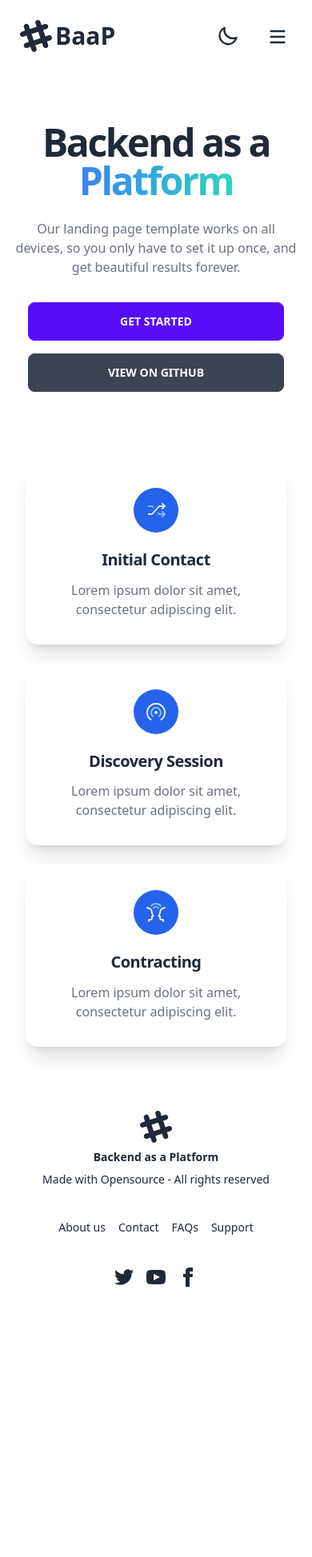
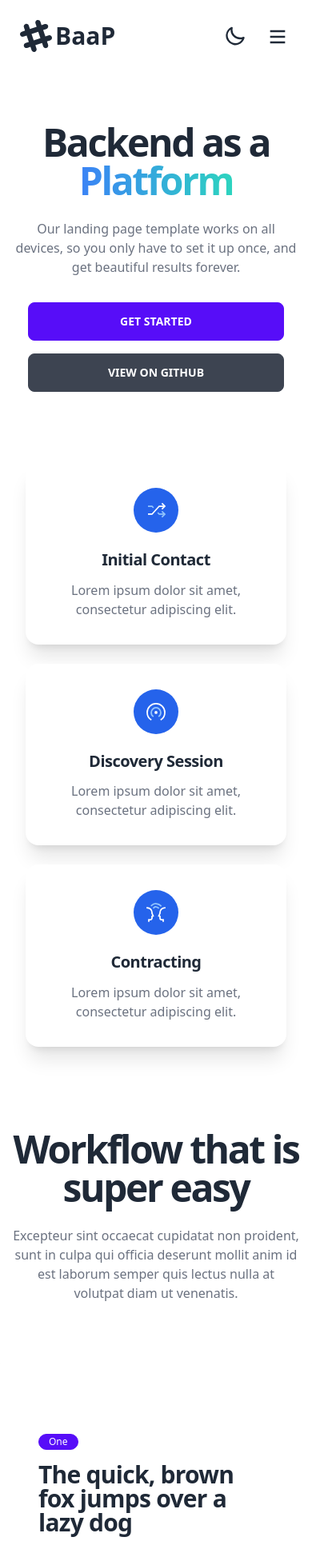
Before and after one commit to backend-as-a-platform/frontend, a React app: page / in a window 390 px wide. Shown: the top 1947 px of the page at 80% size. Before the commit the page ends 1649 px from the top, so only its background shows below. Built offline with nearby package versions, Linux system fonts and the light colour scheme; the HTML template or start-up script is replaced by a standard one.

Commit message:
Working on workflow

```diff
--- a/src/App.jsx
+++ b/src/App.jsx
@@ -4,6 +4,8 @@ import NavBar from './components/Nav/NavBar';
 import Hero from './components/Hero/Hero';
 import FeaturesBlock from './components/Features/FeaturesBlock';
 import Footer from './components/Footer/Footer';
+import HeroSimple from './components/Hero/HeroSimple';
+import Workflow from './components/Workflow/Workflow';
 
 const App = () => {
   const [theme, setTheme] = useState(true);
@@ -16,6 +18,8 @@ const App = () => {
       <NavBar toggleTheme={toggleTheme} />
       <Hero />
       <FeaturesBlock />
+      <HeroSimple />
+      <Workflow />
       <Footer />
     </div>
   );
--- a/src/components/Hero/Hero.jsx
+++ b/src/components/Hero/Hero.jsx
@@ -4,9 +4,21 @@ import HeroTitle from './HeroTitle';
 
 const Hero = () => (
   <div className="max-w-6xl mx-auto px-4 sm:px-6 pt-16 pb-12 md:pt-36 text-center md:pb-16">
-    <HeroTitle />
+    <HeroTitle
+      text={
+        <>
+          Backend as a{' '}
+          <span className="bg-clip-text text-transparent bg-gradient-to-r from-blue-500 to-teal-400">
+            Platform
+          </span>
+        </>
+      }
+    />
     <div className="max-w-3xl mx-auto">
-      <HeroDescription />
+      <HeroDescription
+        text="Our landing page template works on all devices, so you only have to set it
+    up once, and get beautiful results forever."
+      />
       <HeroLinks />
     </div>
   </div>
--- a/src/components/Hero/HeroDescription.jsx
+++ b/src/components/Hero/HeroDescription.jsx
@@ -1,11 +1,10 @@
-const HeroDescription = () => (
+const HeroDescription = ({ text }) => (
   <p
     className="sm:text-2xl text-gray-500 mb-8"
     data-aos="zoom-y-out"
     data-aos-delay="150"
   >
-    Our landing page template works on all devices, so you only have to set it
-    up once, and get beautiful results forever.
+    {text}
   </p>
 );
 
--- /dev/null
+++ b/src/components/Hero/HeroSimple.jsx
@@ -0,0 +1,19 @@
+import HeroDescription from './HeroDescription';
+import HeroTitle from './HeroTitle';
+
+const HeroSimple = () => {
+  return (
+    <div className="max-w-6xl mx-auto px-4 sm:px-6 pt-16 pb-8 md:pt-24 text-center md:pb-24">
+      <HeroTitle text="Workflow that is super easy" />
+      <div className="max-w-3xl mx-auto">
+        <HeroDescription
+          text="Excepteur sint occaecat cupidatat non proident, sunt in culpa qui
+          officia deserunt mollit anim id est laborum semper quis lectus nulla
+          at volutpat diam ut venenatis."
+        />
+      </div>
+    </div>
+  );
+};
+
+export default HeroSimple;
--- a/src/components/Hero/HeroTitle.jsx
+++ b/src/components/Hero/HeroTitle.jsx
@@ -1,12 +1,9 @@
-const HeroTitle = () => (
+const HeroTitle = ({ text }) => (
   <h1
     className="text-5xl md:text-7xl font-extrabold leading-tighter tracking-tighter mb-6"
     data-aos="zoom-y-out"
   >
-    Backend as a{' '}
-    <span className="bg-clip-text text-transparent bg-gradient-to-r from-blue-500 to-teal-400">
-      Platform
-    </span>
+    {text}
   </h1>
 );
 
--- a/src/components/Icons/DropdownIcon.jsx
+++ b/src/components/Icons/DropdownIcon.jsx
@@ -12,7 +12,7 @@ const DropdownIcon = () => (
     <svg
       xmlns="http://www.w3.org/2000/svg"
       viewBox="0 0 512 512"
-      className="swap-on fill-current"
+      className="swap-on inline-block w-7 h-7 fill-current"
     >
       <polygon points="400 145.49 366.51 112 256 222.51 145.49 112 112 145.49 222.51 256 112 366.51 145.49 400 256 289.49 366.51 400 400 366.51 289.49 256 400 145.49" />
     </svg>
--- a/src/components/Icons/ToggleThemeIcon.jsx
+++ b/src/components/Icons/ToggleThemeIcon.jsx
@@ -1,9 +1,9 @@
 const ToggleThemeIcon = ({ toggle }) => {
   return (
-    <label className="btn btn-ghost swap swap-rotate">
+    <label className="swap swap-rotate">
       <input type="checkbox" onChange={toggle} />
       <svg
-        className="swap-on fill-current w-7 h-7"
+        className="swap-on fill-current w-7 h-7 mr-2"
         xmlns="http://www.w3.org/2000/svg"
         viewBox="0 0 24 24"
       >
--- /dev/null
+++ b/src/components/Workflow/Workflow.jsx
@@ -0,0 +1,31 @@
+const Workflow = () => {
+  return (
+    <div className="card bg-base-100 shadow-xl px-4 py-16 mx-auto sm:max-w-xl md:max-w-full lg:max-w-2xl md:px-24 lg:px-8 lg:py-20">
+      <div className="card-body mx-auto sm:text-center lg:max-w-2xl">
+        <div className="max-w-xl mb-10 md:mx-auto sm:text-center lg:max-w-2xl md:mb-12">
+          <div>
+            <p className="inline-block px-3 py-px mb-4 text-xs badge badge-primary">
+              One
+            </p>
+          </div>
+          <h2 className="max-w-lg mb-6 font-sans text-3xl font-bold leading-none tracking-tight sm:text-4xl md:mx-auto">
+            The quick, brown fox jumps over a lazy dog
+          </h2>
+          <p className="md:text-lg">
+            Sed ut perspiciatis unde omnis iste natus error sit voluptatem
+            accusantium doloremque rem aperiam, eaque ipsa quae.
+          </p>
+        </div>
+        <div className="mb-4 transition-shadow duration-300 hover:shadow-xl lg:mb-6">
+          <img
+            className="object-cover w-full h-56 rounded shadow-lg sm:h-64 md:h-80 lg:h-96"
+            src="https://api.lorem.space/image/car?w=400&h=225"
+            alt=""
+          />
+        </div>
+      </div>
+    </div>
+  );
+};
+
+export default Workflow;
```
